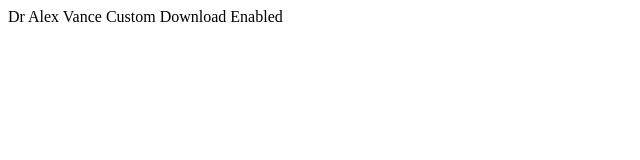
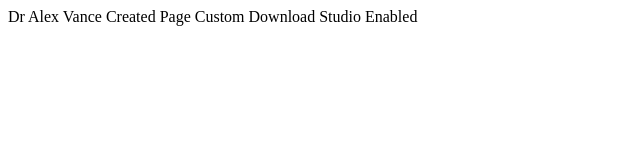
Before and after one commit to Angsumi/ANGSUMAN, a website: page V1/clients/dr-alex-vance/index.html in a window 1280 px wide. Shown: the whole page, without its empty margins (0-640 px from the left). Drawn offline with Linux system fonts and the light colour scheme.

Commit message:
Publish V1 client site: Dr. Alex Vance

```diff
--- a/V1/clients/dr-alex-vance/index.html
+++ b/V1/clients/dr-alex-vance/index.html
@@ -1 +1 @@
-<!DOCTYPE html><html><body>Dr Alex Vance Custom Download Enabled</body></html>
+<!DOCTYPE html><html><body>Dr Alex Vance Created Page Custom Download Studio Enabled</body></html>
```
